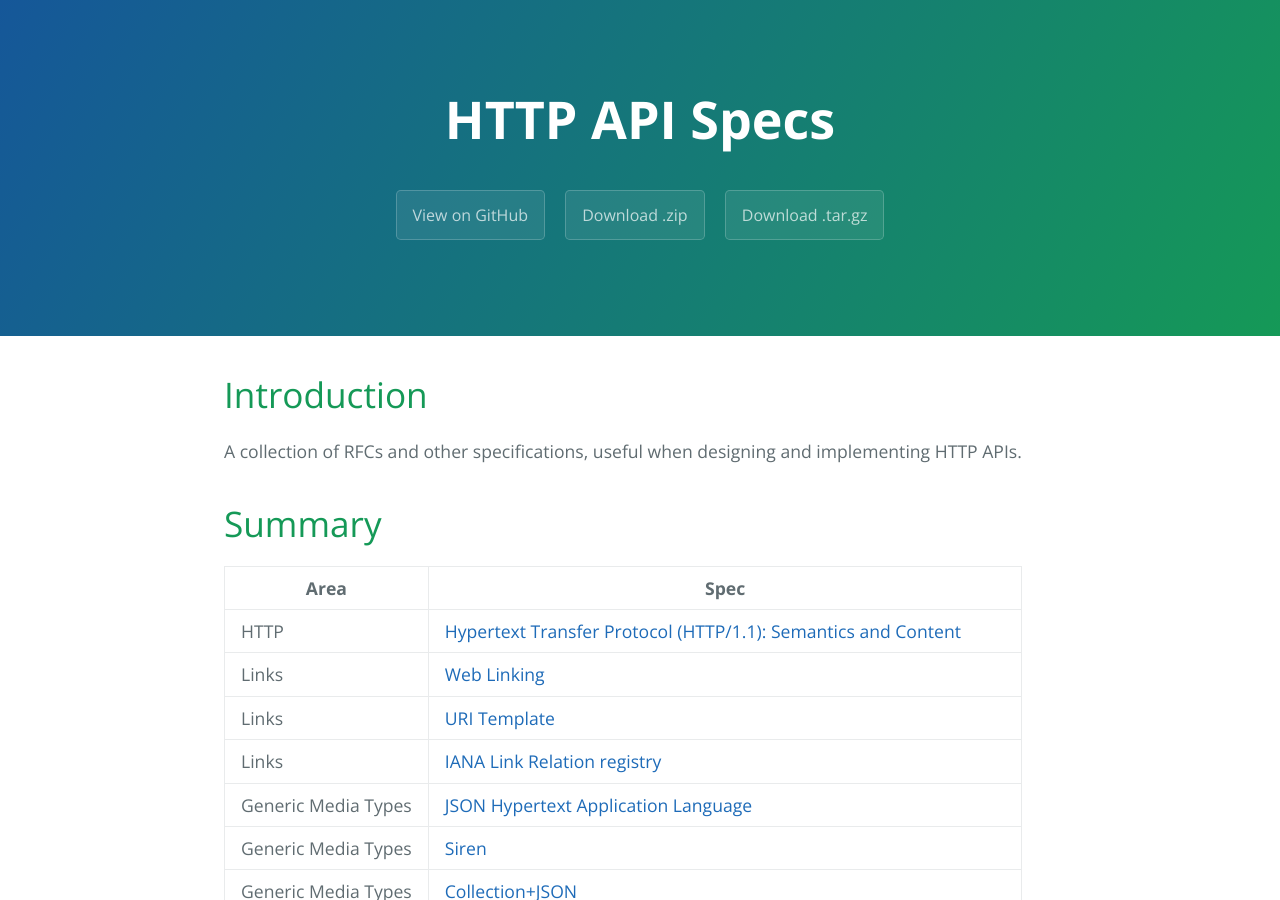
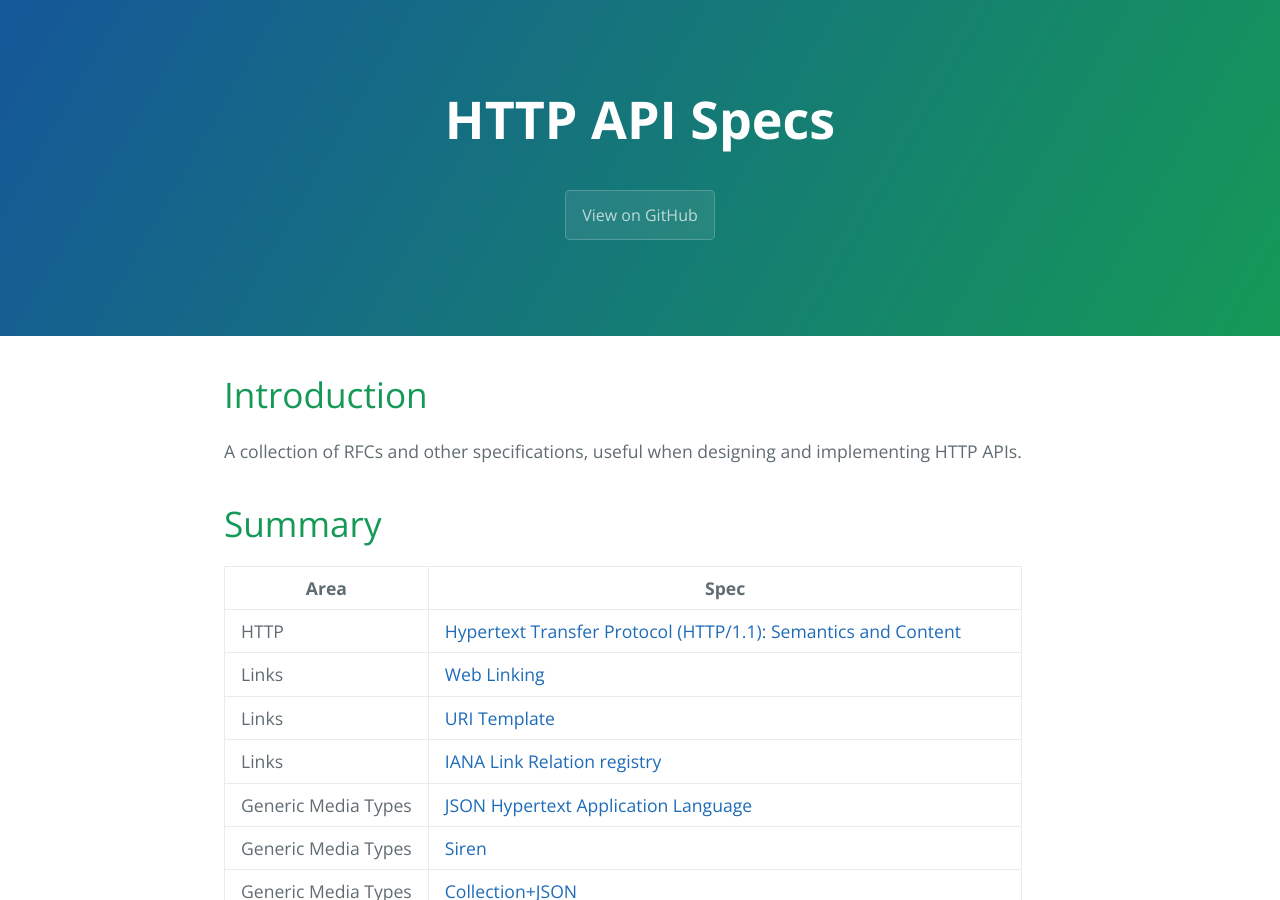
Before and after one commit to pmhsfelix/http-api-specs, a Jekyll site: the page built from index.md, in a window 1280 px wide and 900 px high. Built offline with Jekyll 4.4.1, drawn with Linux system fonts in a browser that asks for light colours.

Commit message:
changes page header

```diff
--- a/_includes/page-header.html
+++ b/_includes/page-header.html
@@ -1,7 +1,5 @@
 <section class="page-header">
   <h1 class="project-name">{{ site.title }}</h1>
   <h2 class="project-tagline">{{ site.tagline }}</h2>
-  <a href="#" class="btn">View on GitHub</a>
-  <a href="#" class="btn">Download .zip</a>
-  <a href="#" class="btn">Download .tar.gz</a>
+  <a href="https://github.com/pmhsfelix/http-api-specs" class="btn">View on GitHub</a>
 </section>
```
